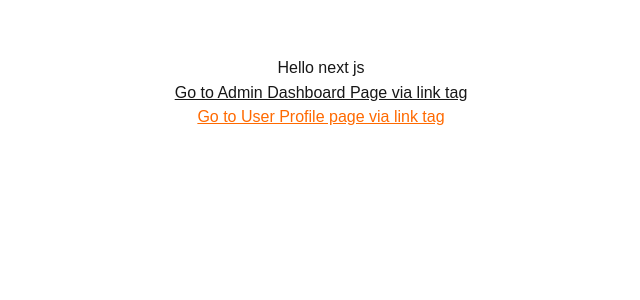
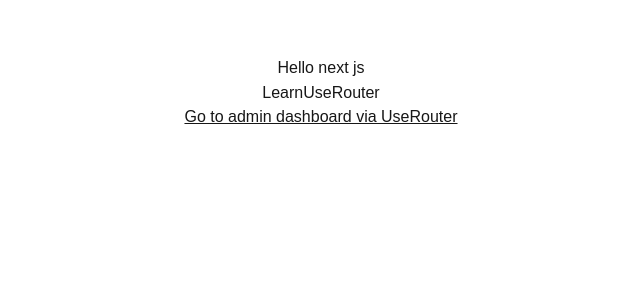
Before and after one commit to ashishkumarak/Learn_Nextjs_CS, a Next.js app in the folder ch1/: page / in a window 1280 px wide. Shown: the top 300 px of the page, without its empty margins (319-959 px from the left). Built offline with nearby package versions, Linux system fonts and the light colour scheme.

Commit message:
useRouter

```diff
--- a/ch1/src/app/page.jsx
+++ b/ch1/src/app/page.jsx
@@ -1,4 +1,5 @@
 import LearnLink from "@/components/LearnLink";
+import LearnUseRouter from "@/components/LearnUseRouter";
 
 
 export default function Home() {
@@ -7,7 +8,8 @@ export default function Home() {
       Hello next js
       <hr/>
 
-      <LearnLink />
+      {/* <LearnLink /> */}
+      <LearnUseRouter />
 
 
 
--- /dev/null
+++ b/ch1/src/components/LearnUseRouter.jsx
@@ -0,0 +1,19 @@
+'use client'
+import { useRouter } from "next/navigation"
+
+
+
+const LearnUseRouter = () => {
+  const router = useRouter();
+  // console.log('Details inside router',router);
+
+  return (
+    <>
+      <h1>LearnUseRouter</h1>
+      <button type="button" onClick={() => router.push('/admin/dashboard')}
+        className="cursor-pointer underline">Go to admin dashboard via UseRouter</button>
+    </>
+  )
+}
+
+export default LearnUseRouter
```
